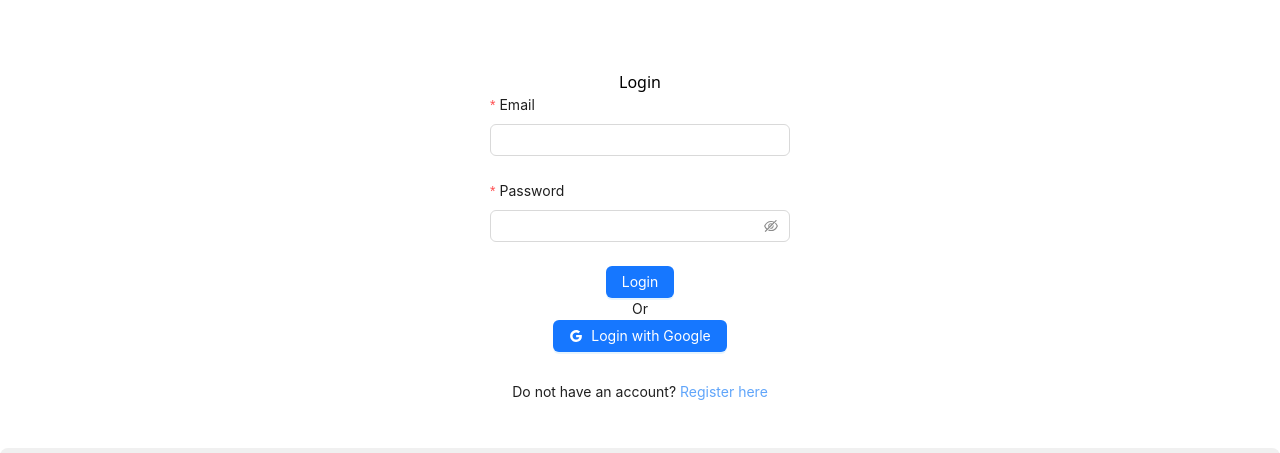
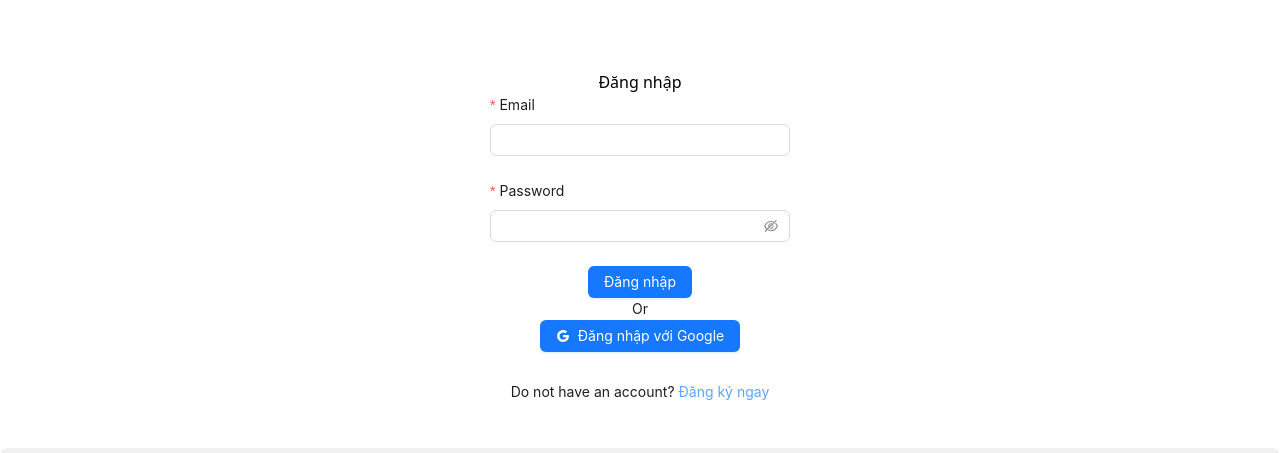
Before and after one commit to hiepfre3101/frontend_market, a React (Vite) app: page /login in a window 1280 px wide. Shown: the part 253-706 px from the top of the page. Built offline with nearby package versions, Linux system fonts and the light colour scheme; no server answers.

Commit message:
DefaultLayout - Homepage - Header -Footer...

```diff
--- a/src/pages/Auth/LoginPage.tsx
+++ b/src/pages/Auth/LoginPage.tsx
@@ -1,3 +1,4 @@
+import { Helmet } from 'react-helmet';
 import { Button, Form, Input, message } from 'antd';
 import { Link } from 'react-router-dom';
 import { useNavigate } from 'react-router-dom';
@@ -7,7 +8,6 @@ import { useLoginMutation } from '../../services/auth.service';
 import { saveTokenAndUser } from '../../slices/authSlice';
 import { GoogleOutlined } from '@ant-design/icons';
 import { AuthLoginInput } from '../../interfaces/auth';
-
 
 const LoginPage = () => {
    const navigate = useNavigate();
@@ -42,7 +42,10 @@ const LoginPage = () => {
    };
    return (
       <div className='m-auto w-[300px] max-w-[97%]'>
-         <h3 style={{ textAlign: 'center', marginTop: '30px' }}>Login</h3>
+         <Helmet>
+            <title>Đăng nhập</title>
+         </Helmet>
+         <h3 style={{ textAlign: 'center', marginTop: '30px' }}>Đăng nhập</h3>
          <div id='formLogin' className='m-auto'>
             <Form layout='vertical' initialValues={{ remember: true }} onFinish={onFinish}>
                <Form.Item
@@ -69,18 +72,22 @@ const LoginPage = () => {
                </Form.Item>
                <Form.Item style={{ textAlign: 'center' }}>
                   <Button type='primary' htmlType='submit'>
-                     Login
+                     Đăng nhập
                   </Button>
                   <p style={{ textAlign: 'center' }}>Or</p>
                   <Link to={'http://localhost:8000/api/auth/google/login'}>
                      <Button htmlType='button' type='primary' icon={<GoogleOutlined />}>
-                        Login with Google
+                        Đăng nhập với Google
                      </Button>
                   </Link>
                </Form.Item>
                <Form.Item style={{ textAlign: 'center' }}>
                   <p>
-                     Do not have an account?<Link className='text-blue-400' to='/signup'> Register here</Link>
+                     Do not have an account?
+                     <Link className='text-blue-400' to='/signup'>
+                        {' '}
+                        Đăng ký ngay
+                     </Link>
                   </p>
                </Form.Item>
             </Form>
--- a/src/pages/Auth/SignupPage.tsx
+++ b/src/pages/Auth/SignupPage.tsx
@@ -1,3 +1,4 @@
+import { Helmet } from 'react-helmet';
 import { Button, Form, Input, message } from 'antd';
 import { Link, useNavigate } from 'react-router-dom';
 import { useEffect } from 'react';
@@ -47,7 +48,10 @@ const SignupPage = () => {
 
    return (
       <div className='m-auto w-[300px] max-w-[97%]'>
-         <h3 style={{ textAlign: 'center', marginTop: '30px' }}>Register</h3>
+         <Helmet>
+            <title>Đăng ký</title>
+         </Helmet>
+         <h3 style={{ textAlign: 'center', marginTop: '30px' }}>Đăng ký</h3>
          <div id='formLogin' className='m-auto'>
             <Form layout='vertical' initialValues={{ remember: true }} onFinish={onFinish}>
                <Form.Item
@@ -98,12 +102,12 @@ const SignupPage = () => {
                </Form.Item>
                <Form.Item style={{ textAlign: 'center' }}>
                   <Button type='primary' htmlType='submit'>
-                     Register
+                     Đăng ký
                   </Button>
                   <p style={{ textAlign: 'center' }}>Or</p>
                   <Link to={'http://localhost:8000/api/auth/google/login'}>
                      <Button htmlType='button' type='primary' icon={<GoogleOutlined />}>
-                        Login with Google
+                        Đăng nhập với Google
                      </Button>
                   </Link>
                </Form.Item>
@@ -112,7 +116,7 @@ const SignupPage = () => {
                      Do you already have an account?{' '}
                      <Link className='text-blue-400' to='/login'>
                         {' '}
-                        Login here
+                        Đăng nhập
                      </Link>
                   </p>
                </Form.Item>
```
